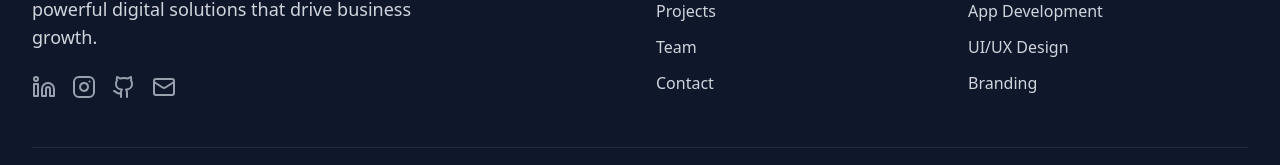
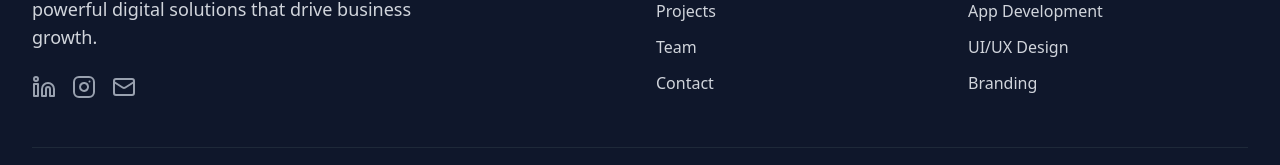
Before and after one commit to piyushtiwari2711/DeployZen, a React (Vite) app: page /projects in a window 1280 px wide. Shown: the part 1577-1742 px from the top of the page. Built offline with nearby package versions, Linux system fonts and the light colour scheme.

Commit message:
Changes in team section and footer

```diff
--- a/package.json
+++ b/package.json
@@ -10,7 +10,6 @@
     "preview": "vite preview"
   },
   "dependencies": {
-    "@tailwindcss/vite": "^4.1.11",
     "lucide-react": "^0.539.0",
     "react": "^19.1.1",
     "react-dom": "^19.1.1",
@@ -21,6 +20,7 @@
   },
   "devDependencies": {
     "@eslint/js": "^9.32.0",
+    "@tailwindcss/vite": "^4.1.11",
     "@types/react": "^19.1.9",
     "@types/react-dom": "^19.1.7",
     "@vitejs/plugin-react": "^4.7.0",
--- a/src/components/Footer.jsx
+++ b/src/components/Footer.jsx
@@ -29,12 +29,6 @@ const Footer = () => {
                 className="text-gray-400 hover:text-green-400 transition-colors duration-300 transform hover:scale-110"
               >
                 <Instagram className="h-6 w-6" />
-              </a>
-              <a
-                href="#"
-                className="text-gray-400 hover:text-green-400 transition-colors duration-300 transform hover:scale-110"
-              >
-                <Github className="h-6 w-6" />
               </a>
               <a
                 href="mailto:web.deployzen@gmail.com"
--- a/src/components/TeamMemberCard.jsx
+++ b/src/components/TeamMemberCard.jsx
@@ -19,7 +19,7 @@ export const TeamMemberCard = ({ member }) => {
         {member.bio}
       </p>
       <div className="flex justify-center space-x-3">
-        <a
+        {/* <a
           href={member.social.github}
           className="text-gray-400 hover:text-cyan-400 transition-colors duration-300"
         >
@@ -36,7 +36,7 @@ export const TeamMemberCard = ({ member }) => {
           className="text-gray-400 hover:text-cyan-400 transition-colors duration-300"
         >
           <Twitter className="w-5 h-5" />
-        </a>
+        </a> */}
       </div>
     </div>
   );
```
Also changed, not shown: 1 other file (tests, documents, lock files or other folders).
